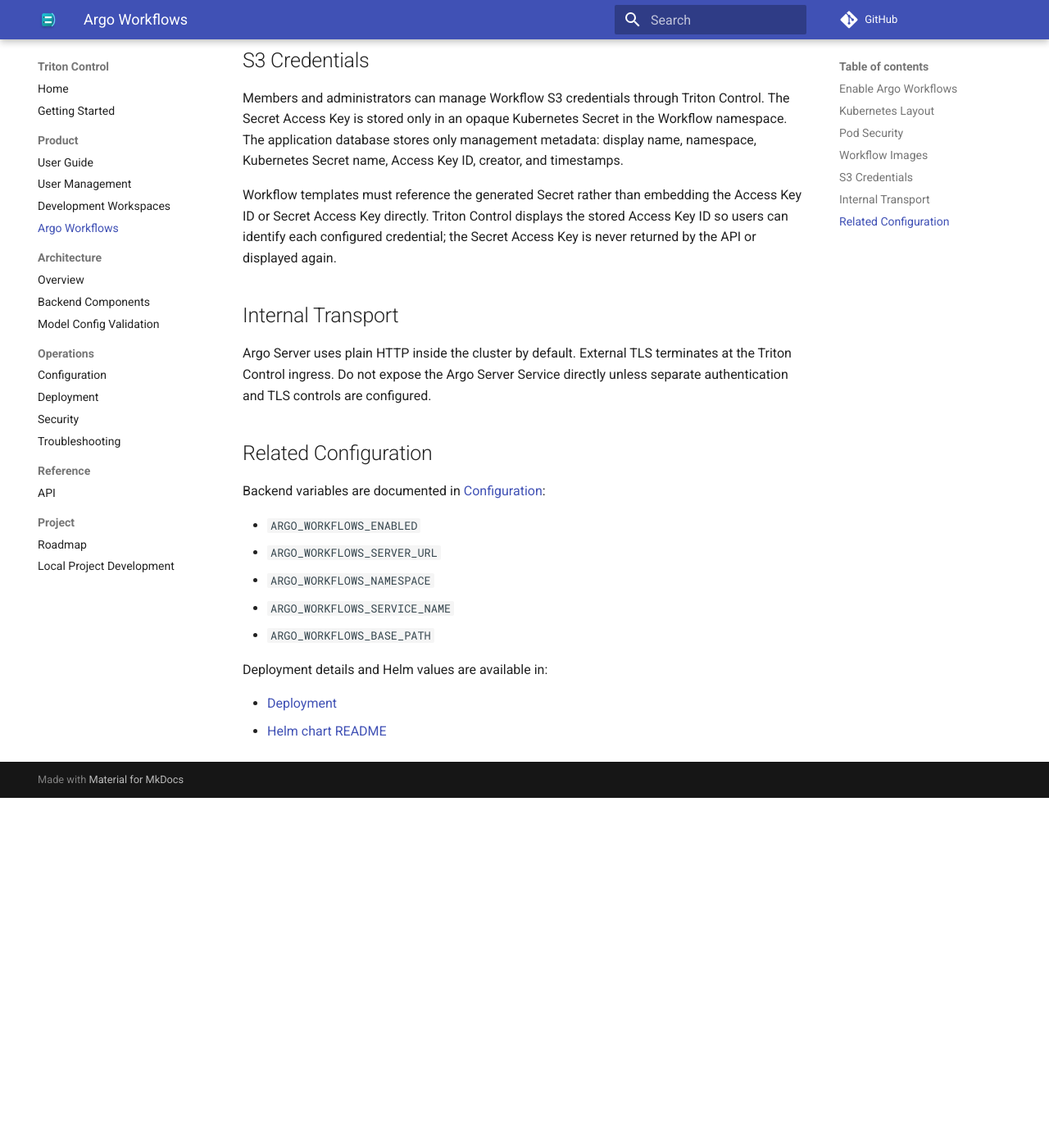
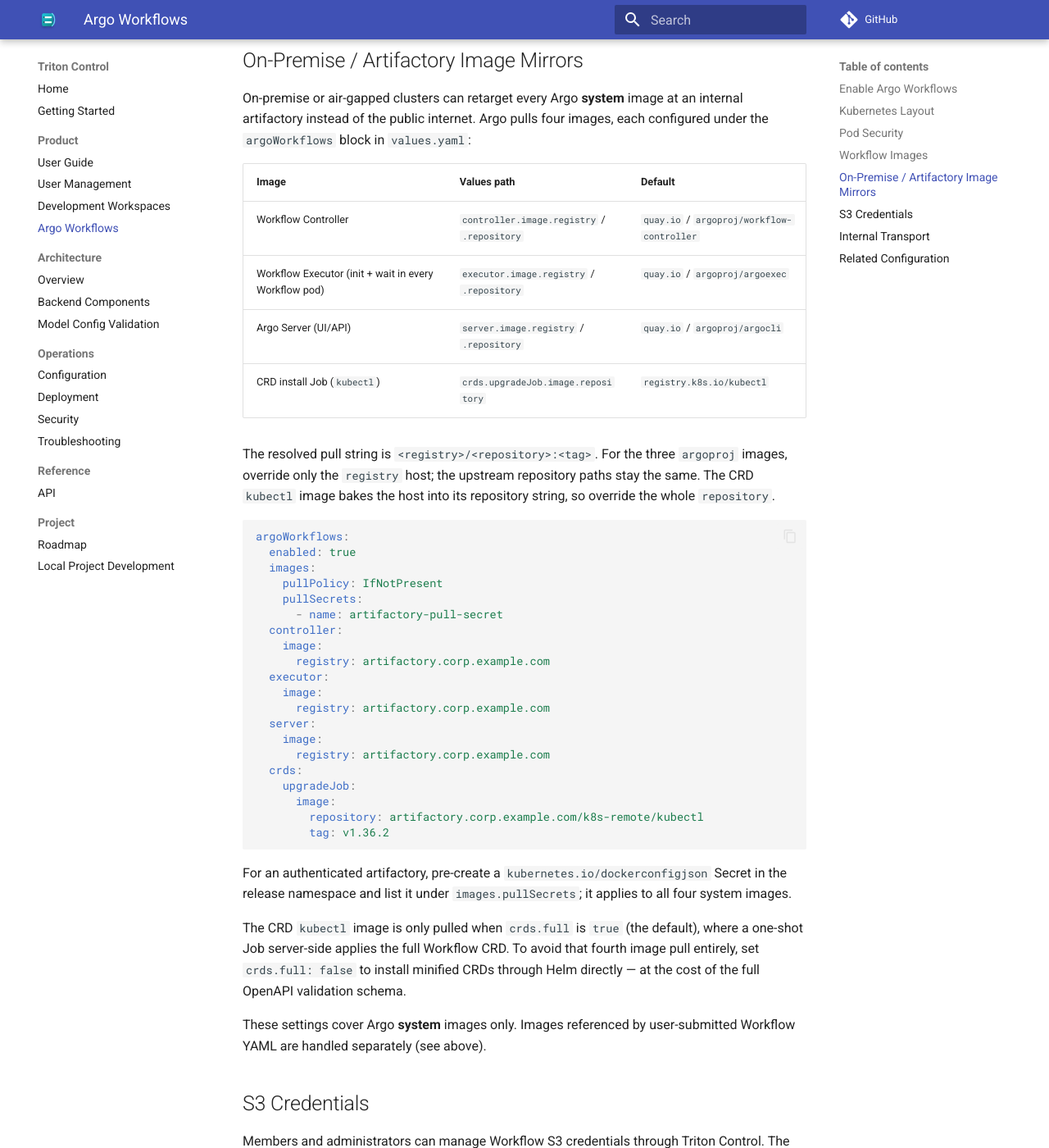
Before and after one commit to ai-lab-tech/triton-control, an MkDocs documentation site: the page built from docs/argo-workflows.md, in a window 1280 px wide and 1400 px high, scrolled down 1710 px. Shown: the whole window at 82% size. Built offline with MkDocs 1.6.1 and Material for MkDocs 9.7.7, drawn with Linux system fonts in a browser that asks for light colours; comment, search, counter and statistics services are not loaded; before the commit the page ends 2683 px from its top, so only the background shows below that.

````diff
--- a/docs/argo-workflows.md
+++ b/docs/argo-workflows.md
@@ -68,6 +68,59 @@
 2. Reference that Secret through `spec.imagePullSecrets`.
 3. Keep registry credentials out of Workflow YAML.
 
+## On-Premise / Artifactory Image Mirrors
+
+On-premise or air-gapped clusters can retarget every Argo **system** image at an
+internal artifactory instead of the public internet. Argo pulls four images,
+each configured under the `argoWorkflows` block in `values.yaml`:
+
+| Image | Values path | Default |
+| --- | --- | --- |
+| Workflow Controller | `controller.image.registry` / `.repository` | `quay.io` / `argoproj/workflow-controller` |
+| Workflow Executor (init + wait in every Workflow pod) | `executor.image.registry` / `.repository` | `quay.io` / `argoproj/argoexec` |
+| Argo Server (UI/API) | `server.image.registry` / `.repository` | `quay.io` / `argoproj/argocli` |
+| CRD install Job (`kubectl`) | `crds.upgradeJob.image.repository` | `registry.k8s.io/kubectl` |
+
+The resolved pull string is `<registry>/<repository>:<tag>`. For the three
+`argoproj` images, override only the `registry` host; the upstream repository
+paths stay the same. The CRD `kubectl` image bakes the host into its repository
+string, so override the whole `repository`.
+
+```yaml
+argoWorkflows:
+  enabled: true
+  images:
+    pullPolicy: IfNotPresent
+    pullSecrets:
+      - name: artifactory-pull-secret
+  controller:
+    image:
+      registry: artifactory.corp.example.com
+  executor:
+    image:
+      registry: artifactory.corp.example.com
+  server:
+    image:
+      registry: artifactory.corp.example.com
+  crds:
+    upgradeJob:
+      image:
+        repository: artifactory.corp.example.com/k8s-remote/kubectl
+        tag: v1.36.2
+```
+
+For an authenticated artifactory, pre-create a `kubernetes.io/dockerconfigjson`
+Secret in the release namespace and list it under `images.pullSecrets`; it
+applies to all four system images.
+
+The CRD `kubectl` image is only pulled when `crds.full` is `true` (the default),
+where a one-shot Job server-side applies the full Workflow CRD. To avoid that
+fourth image pull entirely, set `crds.full: false` to install minified CRDs
+through Helm directly — at the cost of the full OpenAPI validation schema.
+
+These settings cover Argo **system** images only. Images referenced by
+user-submitted Workflow YAML are handled separately (see above).
+
 ## S3 Credentials
 
 Members and administrators can manage Workflow S3 credentials through Triton
````
Also changed, not shown: openspec/changes/archive/2026-06-25-show-cluster-service-url/tasks.md (added, +27 -0 lines), openspec/changes/show-cluster-service-url/tasks.md (deleted, +0 -27 lines), openspec/specs/embedded-app-new-tab/spec.md (+40 -0 lines), openspec/changes/archive/2026-06-25-show-cluster-service-url/design.md (renamed from openspec/changes/show-cluster-service-url/design.md), openspec/changes/archive/2026-06-25-show-cluster-service-url/proposal.md (renamed from openspec/changes/show-cluster-service-url/proposal.md), openspec/changes/archive/2026-06-25-show-cluster-service-url/specs/embedded-app-new-tab/spec.md (renamed from openspec/changes/show-cluster-service-url/specs/embedded-app-new-tab/spec.md), 3 other files.
